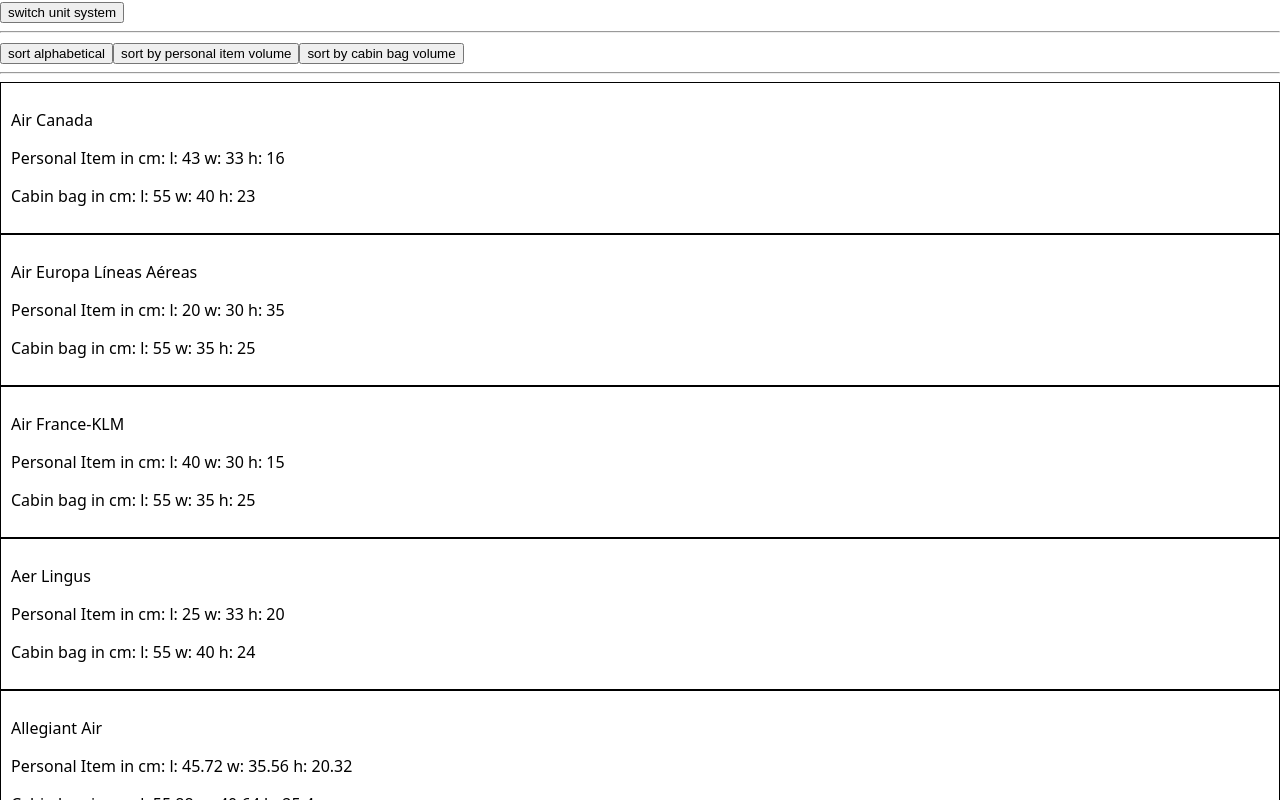
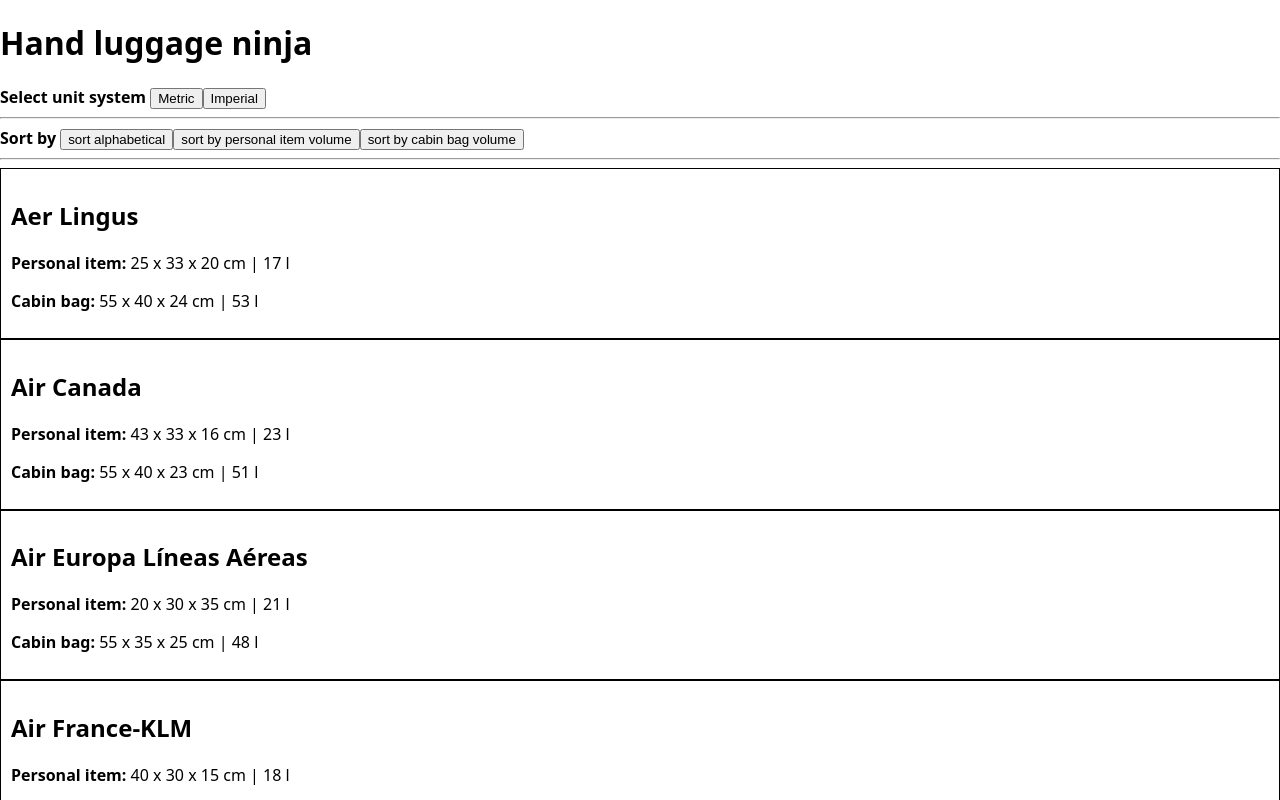
Before and after one commit to makitango/hand-luggage-ninja, a Next.js app: page / in a window 1280 px wide. Shown: the top 800 px of the page. Built offline with nearby package versions, Linux system fonts and the light colour scheme.

Commit message:
make volume fixed to liters

```diff
--- a/components/AirlineList/index.js
+++ b/components/AirlineList/index.js
@@ -1,84 +1,28 @@
 export default function AirlineList({
   airline: { key, name, personalItem, cabinBag, freeCabinBag },
   metricSystem,
-  calculateVolume,
+  personalItemVolume,
+  cabinBagVolume,
 }) {
   return (
     <div key={key} style={{ border: "1px solid black", padding: 10 }}>
-      <p>{name}</p>
+      <h2>{name}</h2>
       <p>
-        Personal Item in {metricSystem ? "cm" : "inch"}: l:{" "}
-        {personalItem.length} w: {personalItem.width} h: {personalItem.height}
-        {/* {calculateVolume(personalItem)} */}
+        <strong>Personal item: </strong>
+        {personalItem.length} x {personalItem.width} x {personalItem.height}
+        {metricSystem ? " cm" : " inch"}
+        {" | "}
+        {personalItemVolume} l
       </p>
+      <p></p>
       <p>
-        Cabin bag in {metricSystem ? "cm" : "inch"}: l: {cabinBag.length} w:{" "}
-        {cabinBag.width} h: {cabinBag.height}
+        <strong>Cabin bag: </strong>
+        {cabinBag.length} x {cabinBag.width} x {cabinBag.height}
+        {metricSystem ? " cm" : " inch"}
+        {" | "}
+        {cabinBagVolume} l
       </p>
       {freeCabinBag ? "" : "💰💰 Cabin bag not free 💰💰"}
     </div>
   );
 }
-
-// export default function AirlineList({ sortedAirlines, unitSystem }) {
-//   const convertUnits = (value, unitSystem) => {
-//     return unitSystem === "metric" ? value : Math.round(value * 0.3937);
-//   };
-
-//   const renderPersonalItemInfo = (personalItem) => {
-//     const { length, width, height } = personalItem;
-//     const convertedLength = Math.round(convertUnits(length, unitSystem));
-//     const convertedWidth = Math.round(convertUnits(width, unitSystem));
-//     const convertedHeight = Math.round(convertUnits(height, unitSystem));
-
-//     return (
-//       <>
-//         <strong>Size Personal Item:</strong>
-//         <p>
-//           {`${convertedLength}`} x {`${convertedWidth}`} x{" "}
-//           {`${convertedHeight} ${unitSystem === "metric" ? "cm" : "in"}`}
-//           {" | "}
-//           {Math.round((length * width * height) / 1000)} l
-//         </p>
-//       </>
-//     );
-//   };
-
-//   const renderCabinBagInfo = (cabinBag, freeCabinBag) => {
-//     const { length, width, height } = cabinBag;
-//     const convertedLength = Math.round(convertUnits(length, unitSystem));
-//     const convertedWidth = Math.round(convertUnits(width, unitSystem));
-//     const convertedHeight = Math.round(convertUnits(height, unitSystem));
-
-//     return (
-//       <>
-//         <strong>Cabin Bag:</strong>
-//         <p>
-//           {`${convertedLength}`} x {`${convertedWidth}`} x{" "}
-//           {`${convertedHeight} ${unitSystem === "metric" ? "cm" : "in"}`}
-//           {" | "}
-//           {Math.round((length * width * height) / 1000)} l
-//         </p>
-//         <p>
-//           {freeCabinBag ? "" : "💰💰 Caution! Surcharge for cabin bag 💰💰"}
-//         </p>
-//       </>
-//     );
-//   };
-
-//   return (
-//     <ul>
-//       {sortedAirlines.map(
-//         ({ id, name, personalItem, cabinBag, freeCabinBag }) => (
-//           <li key={id}>
-//             <h2>{name}</h2>
-//             <section>
-//               {renderPersonalItemInfo(personalItem)}
-//               {renderCabinBagInfo(cabinBag, freeCabinBag)}
-//             </section>
-//           </li>
-//         )
-//       )}
-//     </ul>
-//   );
-// }
--- a/pages/_app.js
+++ b/pages/_app.js
@@ -4,7 +4,6 @@
 import { convertDimensionsToInches } from "@/utils";
 
 export default function App({ Component, pageProps }) {
-  {
   const [metricSystem, setMetricSystem] = useState(true);
   const [sorting, setSorting] = useState("alphabetical");
 
@@ -18,64 +17,24 @@
 
   const calculateVolume = (dimensions) => {
     const { length, width, height } = dimensions;
-      const volume = (length * width * height) / 1000;
+    const volume = Math.round((length * width * height) / 1000);
     return volume;
   };
 
-    // const sortedAirlines = correctSystemAirlines
-    //   .slice()
-    //   .sort((a, b) =>
-    //     sorting === "alphabetical"
-    //       ? a.name.localeCompare(b.name)
-    //       : b.name.localeCompare(a.name)
-    //   );
+  const personalItemVolume = calculateVolume(airlines[0].personalItem);
+  const cabinBagVolume = calculateVolume(airlines[0].cabinBag);
 
   const sortedAirlines = correctSystemAirlines
     .slice()
     .sort((a, b) =>
       sorting === "alphabetical"
-          ? airlines.sort((a, b) => a.name.localeCompare(b.name))
+        ? a.name.localeCompare(b.name)
         : sorting === "personalItem"
-          ? airlines.sort(
-              (b, a) =>
-                calculateVolume(a.personalItem) -
-                calculateVolume(b.personalItem)
-            )
+        ? calculateVolume(b.personalItem) - calculateVolume(a.personalItem)
         : sorting === "cabinBag"
-          ? airlines.sort(
-              (b, a) =>
-                calculateVolume(a.cabinBag) - calculateVolume(b.cabinBag)
-            )
-          : sortedAirlines
+        ? calculateVolume(b.cabinBag) - calculateVolume(a.cabinBag)
+        : 0
     );
-
-    // const [unitSystem, setUnitSystem] = useState("metric");
-    // const [sortedAirlines, setSortedAirlines] = useState(airlines);
-
-    // function handleUnitToggle() {
-    //   setUnitSystem((prevUnitSystem) =>
-    //     prevUnitSystem === "metric" ? "imperial" : "metric"
-    //   );
-    // }
-
-    // function handleSortOptionChange(option) {
-    //   const sortedList = [...sortedAirlines];
-
-    //   if (sorting === "alphabetical") {
-    //     sortedList.sort((a, b) => a.name.localeCompare(b.name));
-    //   } else if (option === "personalItem") {
-    //     sortedList.sort(
-    //       (b, a) =>
-    //         calculateVolume(a.personalItem) - calculateVolume(b.personalItem)
-    //     );
-    //   } else if (option === "cabinBag") {
-    //     sortedList.sort(
-    //       (b, a) => calculateVolume(a.cabinBag) - calculateVolume(b.cabinBag)
-    //     );
-    //   }
-
-    //   setSortedAirlines(sortedList);
-    // }
 
   return (
     <>
@@ -86,8 +45,10 @@
         setMetricSystem={setMetricSystem}
         sortedAirlines={sortedAirlines}
         setSorting={setSorting}
+        calculateVolume={calculateVolume}
+        personalItemVolume={personalItemVolume}
+        cabinBagVolume={cabinBagVolume}
       />
     </>
   );
 }
-}
--- a/pages/index.js
+++ b/pages/index.js
@@ -1,19 +1,57 @@
 import AirlineList from "@/components/AirlineList";
+import { useState } from "react";
+import { convertDimensionsToInches } from "@/utils";
+import { airlines } from "@/lib/data";
+import GlobalStyle from "@/styles";
 
-export default function HomePage({
-  sortedAirlines,
-  metricSystem,
-  setMetricSystem,
-  setSorting,
-  calculateVolume,
-}) {
+export default function HomePage() {
+  const [metricSystem, setMetricSystem] = useState(true);
+  const [sorting, setSorting] = useState("alphabetical");
+
+  const correctSystemAirlines = metricSystem
+    ? airlines
+    : airlines.map((airline) => ({
+        ...airline,
+        personalItem: convertDimensionsToInches(airline.personalItem),
+        cabinBag: convertDimensionsToInches(airline.cabinBag),
+      }));
+
+  const calculateVolume = (dimensions) => {
+    const { length, width, height } = dimensions;
+    const volume = Math.round((length * width * height) / 1000);
+    return volume;
+  };
+
+  const sortedAirlines = correctSystemAirlines
+    .slice()
+    .sort((a, b) =>
+      sorting === "alphabetical"
+        ? a.name.localeCompare(b.name)
+        : sorting === "personalItem"
+        ? calculateVolume(b.personalItem) - calculateVolume(a.personalItem)
+        : sorting === "cabinBag"
+        ? calculateVolume(b.cabinBag) - calculateVolume(a.cabinBag)
+        : 0
+    );
+
+  const metricVolumes = airlines.reduce((volumes, airline) => {
+    volumes[airline.key] = {
+      personalItemVolume: calculateVolume(airline.personalItem),
+      cabinBagVolume: calculateVolume(airline.cabinBag),
+    };
+    return volumes;
+  }, {});
+
   return (
     <>
-      <button onClick={() => setMetricSystem(!metricSystem)}>
-        switch unit system
-      </button>
+      <GlobalStyle />
+      <h1>Hand luggage ninja</h1>
+      <strong>Select unit system </strong>
+      <button onClick={() => setMetricSystem(true)}>Metric</button>
+      <button onClick={() => setMetricSystem(false)}>Imperial</button>
 
       <hr />
+      <strong>Sort by </strong>
 
       <button onClick={() => setSorting("alphabetical")}>
         sort alphabetical
@@ -28,14 +66,17 @@
       <hr />
 
       {sortedAirlines.map((airline) => {
+        const { personalItem, cabinBag } = airline;
+        const { personalItemVolume, cabinBagVolume } =
+          metricVolumes[airline.key];
+
         return (
           <AirlineList
             key={airline.key}
             airline={airline}
             metricSystem={metricSystem}
-            setSorting={setSorting}
-            setMetricSystem={setMetricSystem}
-            calculateVolume={calculateVolume}
+            personalItemVolume={personalItemVolume}
+            cabinBagVolume={cabinBagVolume}
           />
         );
       })}
--- a/utils/index.js
+++ b/utils/index.js
@@ -3,7 +3,7 @@
   let convertedDimensions = {};
 
   for (let key in dimensions) {
-    convertedDimensions[key] = (dimensions[key] * conversionFactor).toFixed(1);
+    convertedDimensions[key] = Math.round(dimensions[key] * conversionFactor);
   }
 
   return convertedDimensions;
```
Lines whose indentation alone changed are shown as unchanged.
